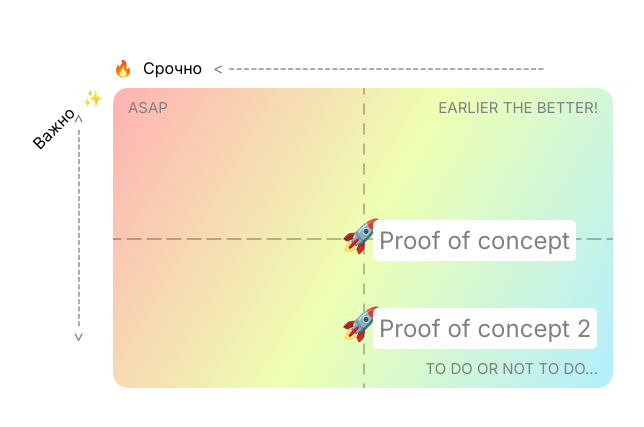
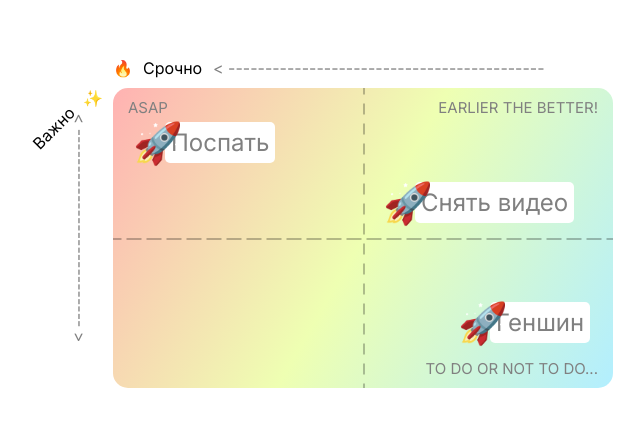
Before and after one commit to Perfectrum/psycho, a React (Create React App) app in the folder frontend/: page /test in a window 1280 px wide. Shown: the part 177-604 px from the top of the page, without its empty margins (292-936 px from the left). Built offline with nearby package versions, Linux system fonts and the light colour scheme.

Commit message:
Tasl connectors

```diff
--- a/frontend/src/index.js
+++ b/frontend/src/index.js
@@ -11,7 +11,7 @@ const root = ReactDOM.createRoot(document.getElementById('root'));
 root.render(
   <React.StrictMode>
     <BrowserRouter>
-      <App />
+      <App/>
     </BrowserRouter>
   </React.StrictMode>
 );
--- a/frontend/src/logic/connector.js
+++ b/frontend/src/logic/connector.js
@@ -122,11 +122,6 @@ export async function getAllInboxes( )
     return await execGet('/api/inbox/list/');
 }
 
-// export async function getAllTasks()
-// {
-//     return await execGet('/api/task/list/')
-// }
-
 
 export async function createInboxItem (  title, description)
 {
@@ -201,15 +196,29 @@ export async function getAllTasks() {
 }
 
 
-export async function createTask (title, importance, urgency, horizon, state, reference=null) {
+export async function createTask (title, importance, urgency, horizon, state, reference=null, goals=null) {
     const response = execPost('/api/task/create/', {
         title,
         importance,
         urgency,
         horizon,
         state,
-        reference
+        reference,
+        goals
     });
 
     return getAllTasks();
 }
+
+
+export async function patchTask (task_id, title, description, state, importance, urgency) {
+    const response = execPost('/api/task/patch/' + task_id + '/', {
+        state,
+        importance,
+        urgency,
+        title,
+        description
+    });
+
+    return getAllTasks();
+}
--- a/frontend/src/pages/compontents/Matrix.js
+++ b/frontend/src/pages/compontents/Matrix.js
@@ -34,8 +34,10 @@ export function Matrix() {
                 { matrixDecorItem("EARLIER THE BETTER!", "earlierBetter") }
                 { matrixDecorItem("TO DO OR NOT TO DO...", "doOrNo") }
             </div>
-            { MovableTask("Proof of concept", 500, 300) }
-            { MovableTask("Proof of concept 2", 500, 300) }
+
+            { MovableTask("Геншин", 500, 300, 0.2, 0.25) }
+            { MovableTask("Снять видео", 500, 300, 0.6, 0.4) }
+            { MovableTask("Поспать", 500, 300, 0.8, 0.9) }
         </div>
     );
 }
--- a/frontend/src/pages/compontents/MovableTask.js
+++ b/frontend/src/pages/compontents/MovableTask.js
@@ -3,11 +3,12 @@ import React, { useState } from "react";
 import { DragMove } from "./DragMove";
 
 
-export function MovableTask(label, fieldWidth, fieldHeight) {
+export function MovableTask(
+  label, fieldWidth, fieldHeight, importance=0.5, urgency=0.5) {
 
     const [translate, setTranslate] = useState({
-        x: fieldWidth/2,
-        y: -fieldHeight/2
+        x: fieldWidth * (1 - urgency),
+        y: -fieldHeight * importance
       });
 
       const handleDragMove = (e) => {
--- a/frontend/src/pages/compontents/movableTask.css
+++ b/frontend/src/pages/compontents/movableTask.css
@@ -1,13 +1,13 @@
 .movableTask {
     cursor: pointer;
     user-select: none;
-    margin: 0.5em;
+    width: auto;
 }
 
 .taskIcon {
-    width: 80px;
-    height: 80px;
-    font-size: 32px;
+    position: absolute;
+    font-size: 40px;
+    z-index: 5;
 }
 
 .taskLabel {
```
